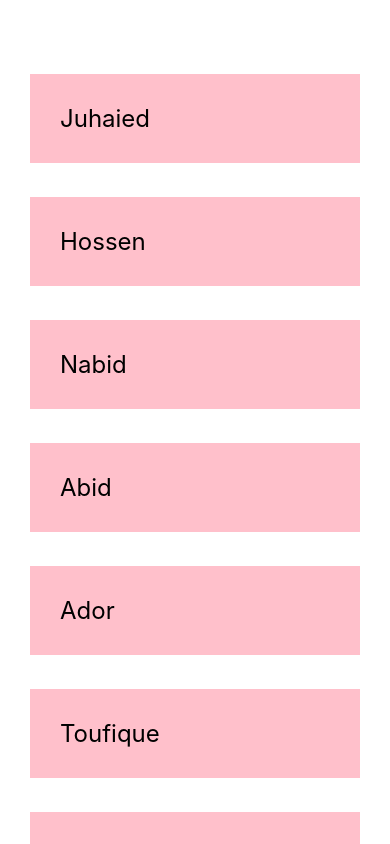
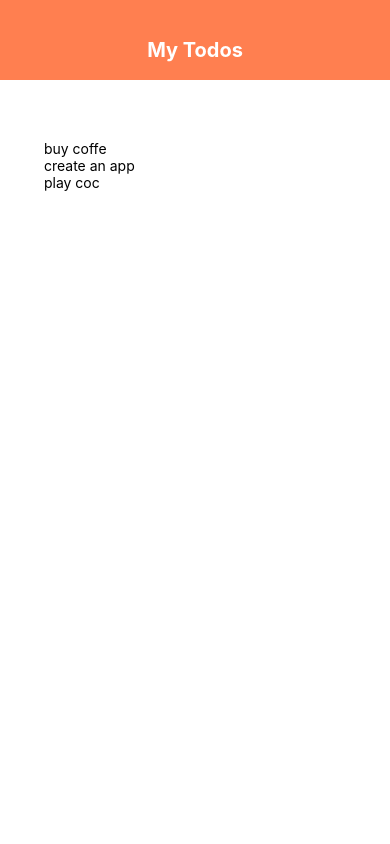
Before and after one commit to Juhaied/react-native-mbl, a React Native app in the folder my-app/: screen / in a window 390 px wide. Built offline with nearby package versions, Linux system fonts and the light colour scheme.

Commit message:
Todo App part1

```diff
--- a/my-app/App.js
+++ b/my-app/App.js
@@ -1,48 +1,32 @@
-import { StatusBar } from 'expo-status-bar';
+
 import { FlatList, StyleSheet, Text, View, TouchableOpacity } from 'react-native';
 import { useState } from 'react';
+import Header from './components/Header';
 export default function App() {
 
-  const [people,setPeople] = useState([
-    {name : 'Juhaied' , id : '1'},
-    {name : 'Hossen' , id : '2'},
-    {name : 'Nabid' , id : '3'},
-    {name : 'Abid' , id : '4'},
-    {name : 'Ador' , id : '5'},
-    {name : 'Toufique' , id : '6'},
-    {name : 'Rayhan' , id : '7'},
-    {name : 'R' , id : '8'},
-    {name : 'Kan' , id : '9'},
-  ])
+  const [todos,setTodos] = useState([
+    {text: ' buy coffe' , key:'1'},
+    {text: ' create an app' , key:'2'},
+    {text: ' play coc' , key:'3'},
+  ]);
 
-  const pressHandler = (id)=>{
-    setPeople((prevPeople) =>{
-    return prevPeople.filter(person =>person.id != id)})
-  }
 
   return (
     <View style={styles.container}>
+      {/* Header */}
+      <Header />
+      <View style={styles.content}>
 
-      <FlatList
-        numColumns={1}
-        keyExtractor={(item)=>item.id}
-        data={people}
-        renderItem={({item}) =>(
-          <TouchableOpacity onPress={()=>pressHandler(item.id)}>
-             <Text style={styles.item}>{item.name}</Text>
-          </TouchableOpacity>
-
-        )}
-      />
-      {/*
-      <ScrollView>
-        {people.map((item) =>{
-          return(
-          <Text style={styles.item} key={item.key}>{item.name}</Text>
-        )
-        })}
-      </ScrollView>
-      */}
+        {/* to do form */}
+        <View style={styles.list}>
+          <FlatList
+          data={todos}
+          renderItem={({item}) =>(
+            <Text>{item.text}</Text>
+           )}
+          />
+        </View>
+      </View>
     </View>
   );
 }
@@ -50,20 +34,14 @@
 const styles = StyleSheet.create({
   container: {
     flex: 1,
-    paddingTop:40,
-    paddingHorizontal:20,
     backgroundColor: 'white',
-   // alignItems: 'center',
-   // justifyContent: 'center',
   },
-  item :{
-    marginTop:24,
-    padding:30,
-    backgroundColor:'pink',
-    fontSize:24,
-    marginHorizontal:10,
-    marginTop:34,
-  }
+  content : {
+    padding:40,
+  },
+  list :{
+    marginTop:20,
+  },
 
 
 });
--- /dev/null
+++ b/my-app/components/Header.js
@@ -0,0 +1,24 @@
+import {StyleSheet, Text, View, TouchableOpacity } from 'react-native';
+import React from 'react';
+
+export default function Header(){
+    return(
+        <View style={styles.header}>
+            <Text style={styles.title}>My Todos</Text>
+        </View>
+    )
+}
+
+const styles = StyleSheet.create({
+    header:{
+        height:80,
+        paddingTop:38,
+        backgroundColor:'coral',
+    },
+    title :{
+        textAlign:'center',
+        color:'#fff',
+        fontSize:20,
+        fontWeight:'bold',
+    }
+})
```
